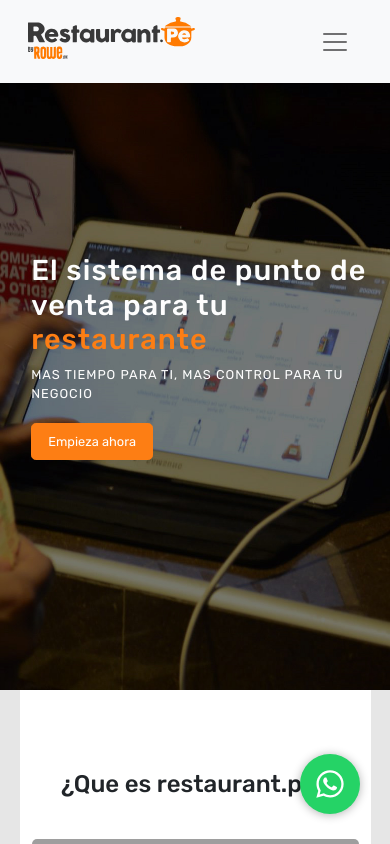
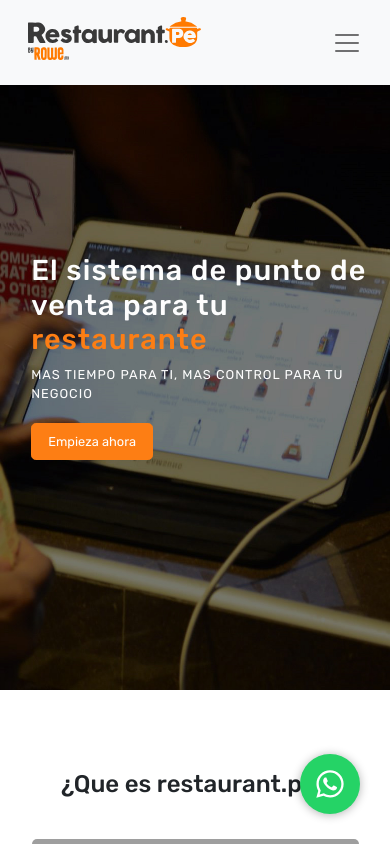
Before and after one commit to sebastianbarcia/restaurant.pe, a website: page index.html in a window 390 px wide. Shown: the top 844 px of the page. Drawn offline with Linux system fonts and the light colour scheme; grey boxes are pictures that could not be loaded.

Commit message:
prueba background color responsive

```diff
--- a/scss/style.scss
+++ b/scss/style.scss
@@ -599,6 +599,7 @@
     #mediaHeader{
         display:flex !important;
         justify-content: space-between !important;
+        padding-right: 0%;
     }
     .sinMargen{
         padding-left: 0%;
@@ -795,6 +796,9 @@
     }
 }
 @media only screen and (max-width: 576px){
+    main{
+        background-color: white;
+    }
     .px-5{
         padding-right: 1rem !important;
         padding-left: 1rem !important;
```
Also changed, not shown: css/style.css.
